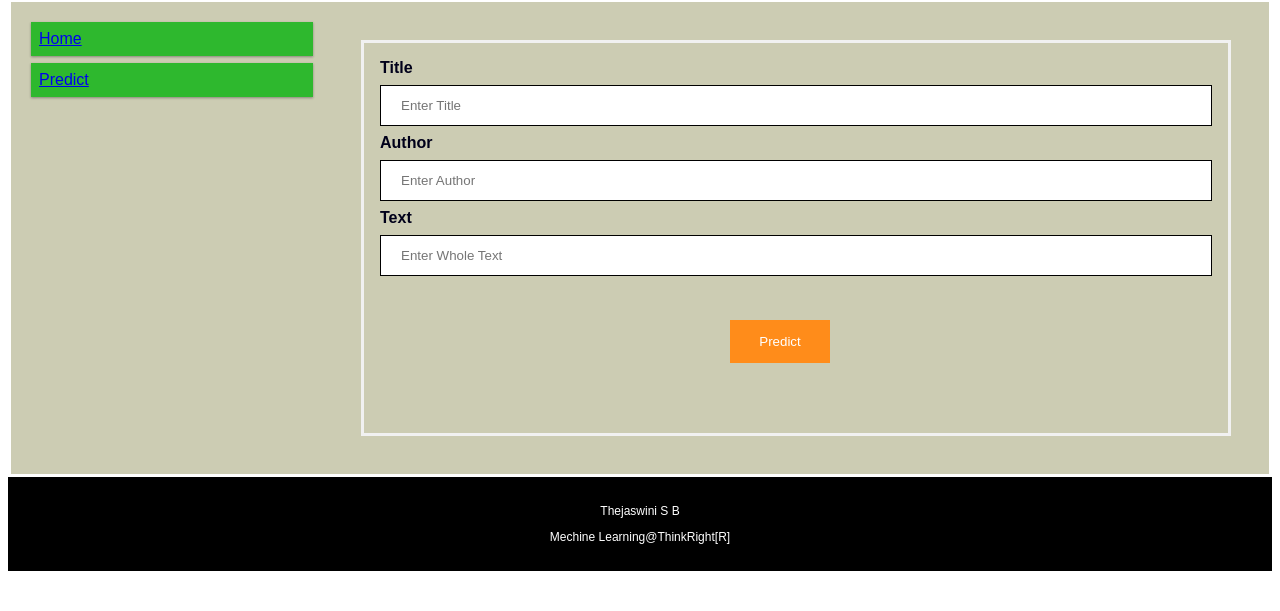
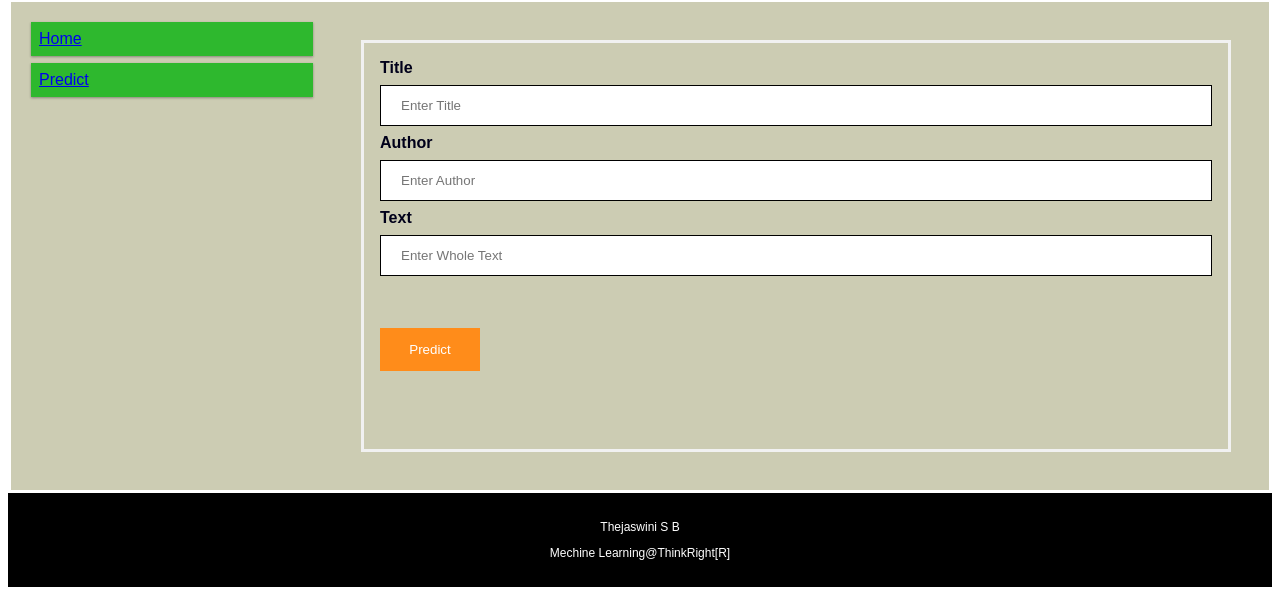
Before and after one commit to theju8112000/FakeNewsDetection, a Flask app: page /index in a window 1280 px wide. Shown: the part 119-730 px from the top of the page. Run offline with Flask 2, Linux system fonts and the light colour scheme; parts of the project's set-up code (start-up, migrations or seed data) failed here and were passed over.

Commit message:
Add files via upload

```diff
--- a/templates/index.html
+++ b/templates/index.html
@@ -99,7 +99,7 @@ button {
  background-color: #ff8c1a;
  color: white;
  padding: 14px 20px;
-    margin-left: 350px;
+    margin: 8px 0px;
  border: none;
  cursor: pointer;
  width: 100px;
```
